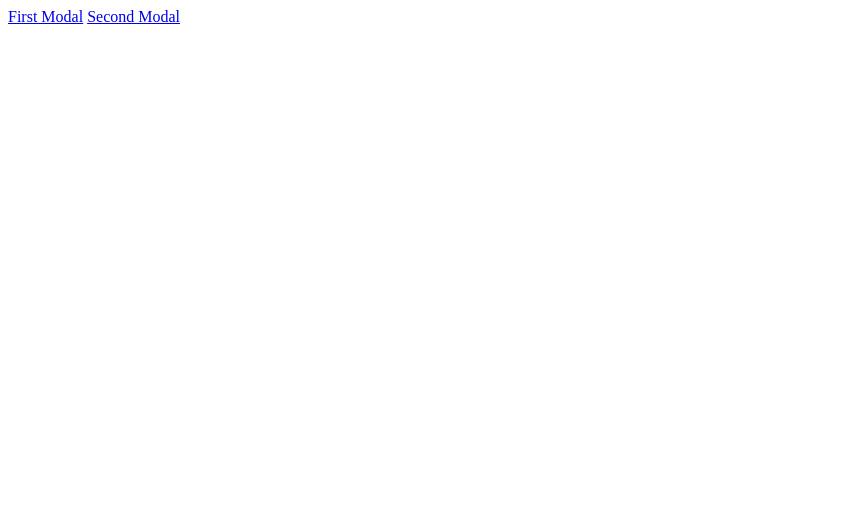
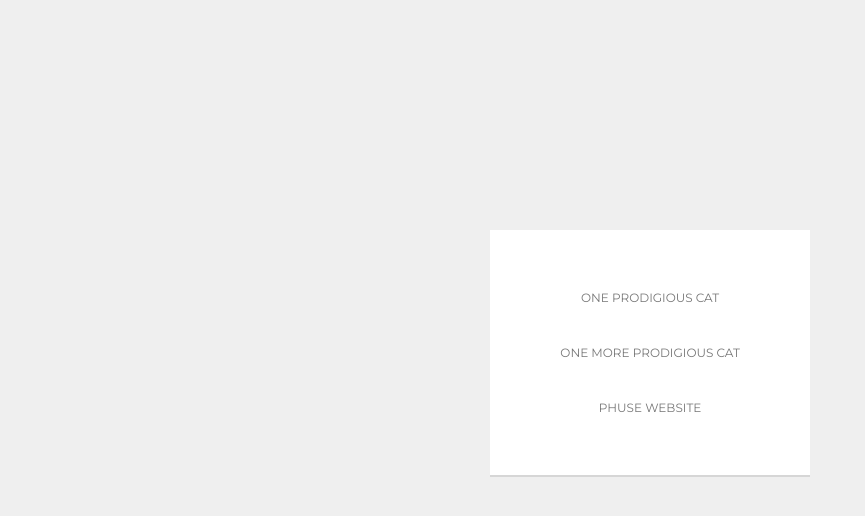
Before and after one commit to ryanlfoster/vanilla-modal, a website: page demo/index.html in a window 1280 px wide. Shown: the whole page, without its empty margins (0-865 px from the left). Drawn offline with Linux system fonts and the light colour scheme.

Commit message:
A better demo.

```diff
--- a/demo/css.css
+++ b/demo/css.css
@@ -1,3 +1,69 @@
+/**
+ * This is just for the rest of page.
+ */
+@import url(http://fonts.googleapis.com/css?family=Montserrat);
+
+html,
+body {
+  width: 100%;
+  height: 100%;
+}
+
+body {
+  white-space: nowrap;
+  text-align: center;
+  background: #efefef;
+  font-family: 'Montserrat', sans-serif;
+}
+
+body:before {
+  height: 100%;
+  width: 0;
+  overflow: hidden;
+  display: inline-block;
+  vertical-align: middle;
+  content: "";
+}
+
+body > * {
+  white-space: normal;
+}
+
+.modal-links {
+  display: inline-block;
+  background: #fff;
+  padding: 40px;
+  box-shadow: 0 2px 0 rgba(0,0,0,0.1);
+}
+
+.modal-links ul {
+  padding: 0;
+  margin: 0;
+  list-style: none;
+}
+
+.modal-links li {
+  background: #dfdfdf;
+}
+
+.modal-links a {
+  display: block;
+  background: #fff;
+  padding: 20px 30px;
+  color: #777;
+  text-transform: uppercase;
+  text-decoration: none;
+  font-size: 12px;
+  transition: 0.2s;
+}
+
+.modal-links a:hover {
+  transform: translate(-2px, -2px);
+}
+
+/**
+ * Modal starts here.
+ */
 .modal {
   display: none;
 }
@@ -21,12 +87,14 @@
   white-space: nowrap;
   -webkit-overflow-scrolling: touch;
 }
+
 [data-gets-modal] .modal > * {
   display: inline-block;
   white-space: normal;
   vertical-align: middle;
   text-align: left;
 }
+
 [data-gets-modal] .modal:before {
   display: inline-block;
   overflow: hidden;
@@ -35,13 +103,7 @@
   vertical-align: middle;
   content: "";
 }
-[data-gets-modal] .modal iframe {
-  width: 100%;
-  border-radius: 6px;
-}
-.touch [data-gets-modal].modal-visible {
-  overflow: hidden;
-}
+
 [data-gets-modal].modal-visible .modal {
   z-index: 99;
   opacity: 1;
@@ -83,12 +145,3 @@
   background: #fff;
   box-shadow: -1px 1px 2px rgba(0,0,0,0.2);
 }
-
-#modal-hidden {
-  height: 0;
-  width: 100%;
-  overflow: hidden;
-}
-#modal-hidden iframe {
-  width: 100%;
-}
--- a/demo/index.html
+++ b/demo/index.html
@@ -1,12 +1,26 @@
 <!doctype html>
-<html>
+<html lang="en">
   <head>
+    <title>Vanilla Modal</title>
+    <meta charset="utf-8">
+    <meta name="robots" content="noindex, nofollow">
     <link rel="stylesheet" href="css.css">
   </head>
   <body>
 
-    <a href="#modal-1" rel="modal:open">First Modal</a>
-    <a href="#modal-2" rel="modal:open">Second Modal</a>
+    <div class="modal-links">
+      <ul>
+        <li>
+          <a href="#modal-1" rel="modal:open">One Prodigious Cat</a>
+        </li>
+        <li>
+          <a href="#modal-2" rel="modal:open">One More Prodigious Cat</a>
+        </li>
+        <li>
+          <a href="#modal-3" rel="modal:open">Phuse Website</a>
+        </li>
+      </ul>
+    </div>
 
     <div id="modal-1" style="display:none">
       <img src="http://i.imgur.com/AzKAV.jpg" width="239" height="170" alt="Just Can't Reach.">
@@ -14,6 +28,10 @@
 
     <div id="modal-2" style="display:none">
       <img src="http://www.gifbin.com/bin/032014/1395614704_cat_vs_steam.gif" width="396" height="275" alt="Almost Caught It.">
+    </div>
+
+    <div id="modal-3" style="display:none">
+      <iframe src="http://phuse.ca" width="360" height="576" frameborder="0"></iframe>
     </div>
 
     <div class="modal">
@@ -24,9 +42,6 @@
     </div>
 
     <script src="../dist/vanilla-modal.js"></script>
-    <script>
-      var modal = new VanillaModal();
-      console.log(modal);
-    </script>
+    <script>var modal = new VanillaModal();</script>
   </body>
 </html>
```
